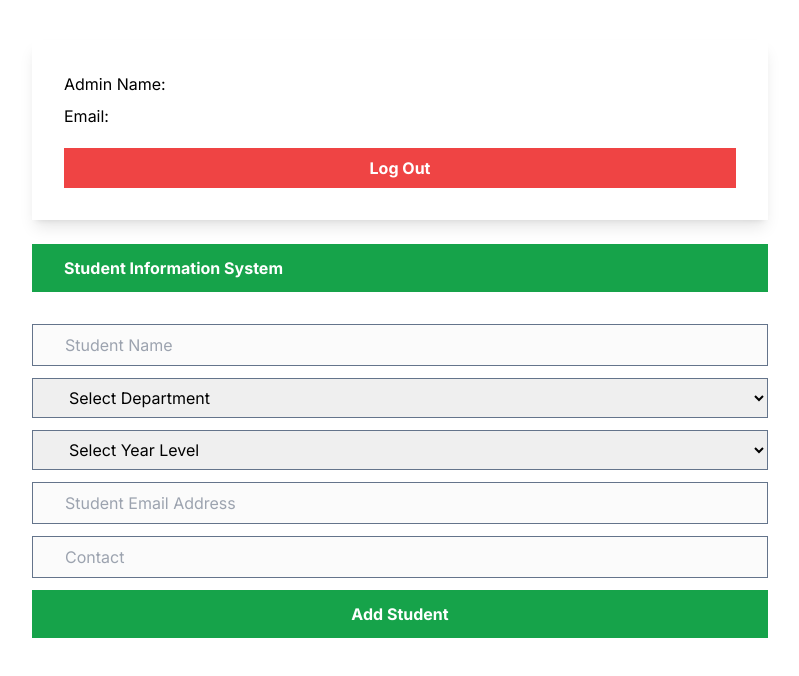
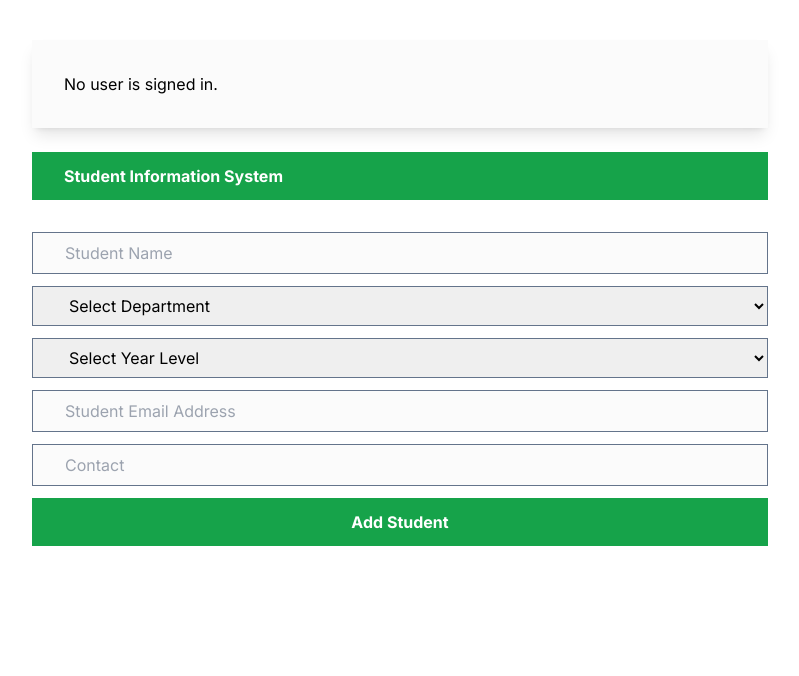
Before and after one commit to jhenesiscornito/studentinfosystem, a Next.js app: page /addTopic in a window 1280 px wide. Shown: the top 676 px of the page, without its empty margins (240-1039 px from the left). Built offline with nearby package versions, Linux system fonts and the light colour scheme; no server answers.

Commit message:
another one

```diff
--- a/components/UserInfo.jsx
+++ b/components/UserInfo.jsx
@@ -4,16 +4,21 @@ import { signOut } from "next-auth/react";
 import { useSession } from "next-auth/react";
 
 export default function UserInfo() {
-  const { data: session } = useSession();
+  const { data: session, status } = useSession();
+
+  if (status === "loading") {
+    return <p>Loading...</p>;
+  }
 
   return (
-    <div className="">
-      <div className="shadow-lg p-8 bg-zince-300/10 flex flex-col gap-2 my-6">
+    <div className="shadow-lg p-8 bg-zinc-300/10 flex flex-col gap-2 my-6">
+      {session ? (
+        <>
           <div>
-          Admin Name: <span className="font-bold">{session?.user?.name}</span>
+            Admin Name: <span className="font-bold">{session.user.name}</span>
           </div>
           <div>
-          Email: <span className="font-bold">{session?.user?.email}</span>
+            Email: <span className="font-bold">{session.user.email}</span>
           </div>
           <button
             onClick={() => signOut()}
@@ -21,7 +26,10 @@ export default function UserInfo() {
           >
             Log Out
           </button>
-      </div>
+        </>
+      ) : (
+        <p>No user is signed in.</p>
+      )}
     </div>
   );
 }
```
Lines whose indentation alone changed are shown as unchanged.
